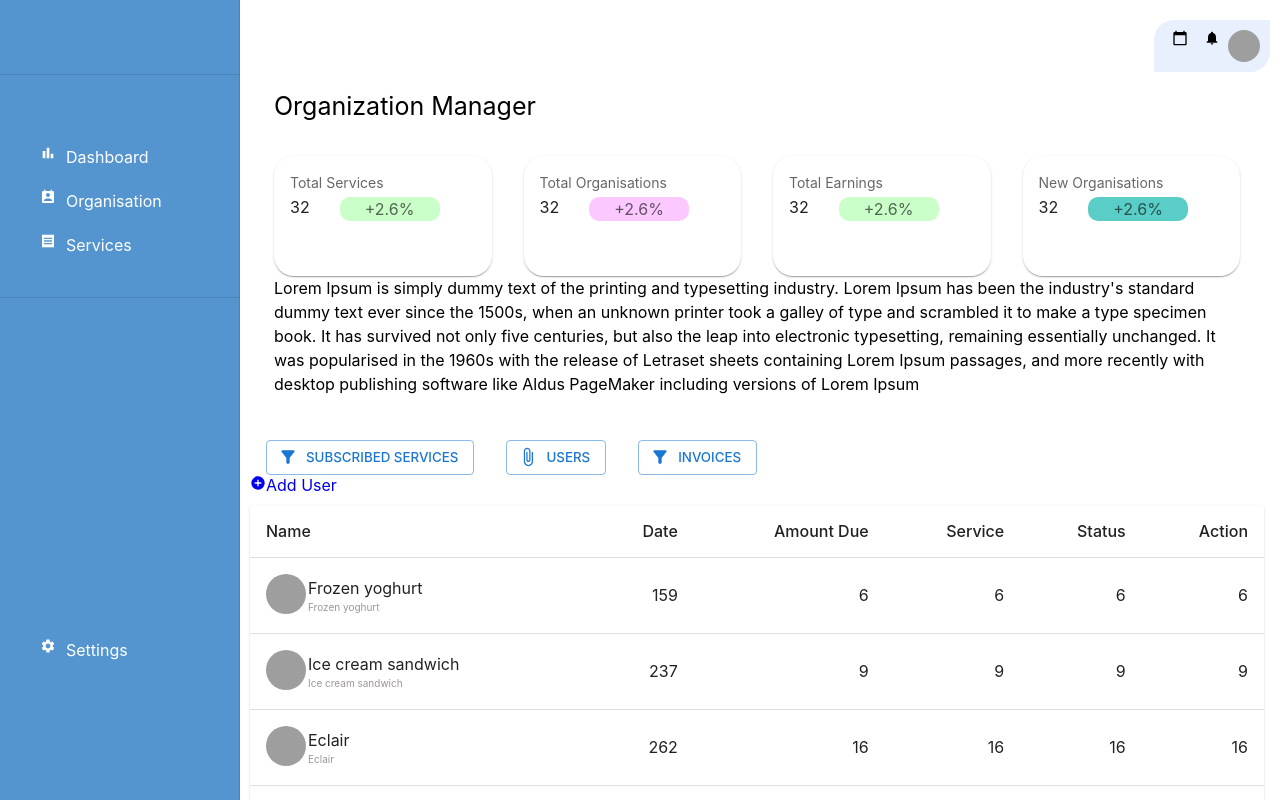
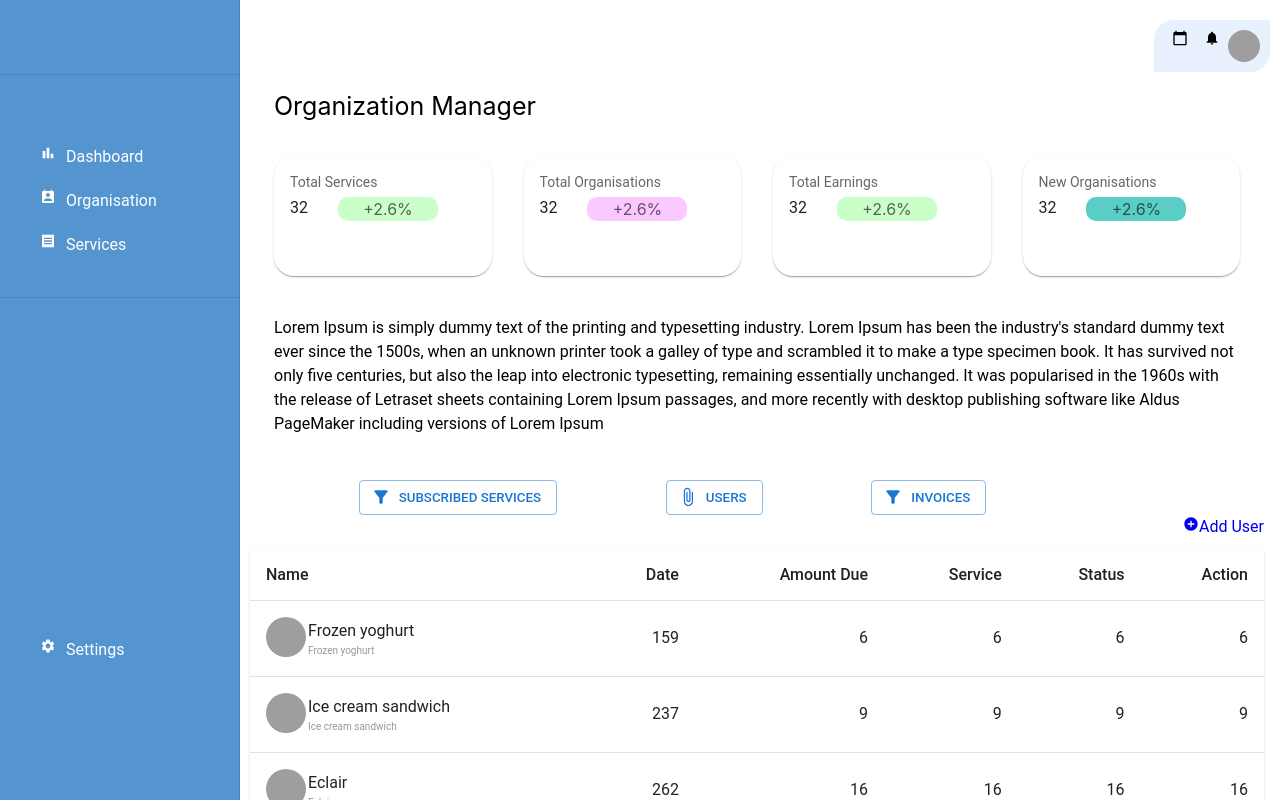
Before and after one commit to canjey/org, a React (Create React App) app: page /organizations/aboutpage in a window 1280 px wide. Shown: the top 800 px of the page. Built offline with nearby package versions, Linux system fonts and the light colour scheme; grey boxes are pictures that could not be loaded.

Commit message:
more design

```diff
--- a/src/App.js
+++ b/src/App.js
@@ -11,7 +11,7 @@ import AddUsers from './Containers/AddUsers';
 
 const theme = createTheme({
   typography: {
-    fontFamily: 'inter',
+    fontFamily: 'roboto',
     fontSize: '38px'
   },
 })
--- a/src/Components/AboutOrganization/About.js
+++ b/src/Components/AboutOrganization/About.js
@@ -113,7 +113,7 @@ export default function Stats() {
               </Card>
             </Grid>
           </Grid>
-          <Typography component="p">
+          <Typography component="p"sx={{marginTop:'40px'}}>
           Lorem Ipsum is simply dummy text of the printing and typesetting industry.
           Lorem Ipsum has been the industry's standard dummy text ever since the 1500s,
           when an unknown printer took a galley of type and scrambled it to make a type specimen book.
--- a/src/Components/AboutOrganization/Users.js
+++ b/src/Components/AboutOrganization/Users.js
@@ -24,13 +24,7 @@ function createData(name, calories, fat) {
   return {name, calories, fat};
 }
 
-const theme = createTheme({
-  typography: {
-    fontFamily: "inter",
-    fontSize: "30px"
-  },
-  overflow: 'hidden'
-});
+
 const rows = [
   createData("Frozen yoghurt", 159, 6.0, 24, 4.0),
   createData("Ice cream sandwich", 237, 9.0, 37, 4.3),
@@ -86,29 +80,29 @@ const StyledInputBase = styled(InputBase)(({theme}) => ({
 export default function UserTable() {
   return (
     <>
-      <ThemeProvider theme={theme}>
+
         <Box>
-          <Grid container columnSpacing={{ xs: 1, sm: 2, md: 3 }} justifyContent={'space-between'}>
+          <Grid container >
 
-            <Grid item xs={12} md={10}>
-              <Button sx={{marginX:"1rem"}} size={"medium"} variant={"outlined"} startIcon={<FilterAltIcon sx={{width: "20px"}}/>}>
+            <Grid item xs={12} md={10} sx={{display:'flex', justifyContent:'space-evenly' }}>
+              <Button  size={"medium"} variant={"outlined"} startIcon={<FilterAltIcon sx={{width: "20px"}}/>}>
                 Subscribed Services
               </Button>
-              <Button sx={{marginX:"1rem"}} size={"medium"} variant={"outlined"} startIcon={<AttachFileIcon sx={{width: "20px"}}/>}>
+              <Button  size={"medium"} variant={"outlined"} startIcon={<AttachFileIcon sx={{width: "20px"}}/>}>
                 Users
               </Button>
-              <Button sx={{marginX:"1rem"}} size={"medium"} variant={"outlined"} startIcon={<FilterAltIcon sx={{width: "20px"}}/>}>
+              <Button  size={"medium"} variant={"outlined"} startIcon={<FilterAltIcon sx={{width: "20px"}}/>}>
                 Invoices
               </Button>
             </Grid>
           </Grid>
-          <Grid item sm={4} md={12}>
-              <Link to="./adduser" style={{textDecoration: "none"}}>
+          <Typography component="p" sx={{float:'right'}}>
+              <Link to="./adduser" style={{textDecoration: "none", justifyContent:'flex-end'}}>
                 <AddCircleIcon />
                   Add User
 
               </Link>
-            </Grid>
+            </Typography>
 
           <Grid container>
             <Grid item sm={12}>
@@ -163,7 +157,7 @@ export default function UserTable() {
             </Grid>
           </Grid>
         </Box>
-      </ThemeProvider>
+
     </>
   );
 }
--- a/src/Components/AddOrganization/OrganizationForm.js
+++ b/src/Components/AddOrganization/OrganizationForm.js
@@ -9,7 +9,7 @@ import Button from '@mui/material/Button';
 
 export default function OrganizationForm() {
   return (
-    <Box sx={{width:'1200px'}}>
+    <Box>
     <Box
       component="form"
       sx={{
@@ -88,7 +88,7 @@ export default function OrganizationForm() {
           label="Document Description"
 
         />
-        <Button variant="contained" sx={{color:'white', marginTop:'20px'}}>Upload</Button>
+        <Button variant="contained" xs={12} sx={{color:'white', marginTop:'20px'}}>Upload</Button>
 
 
 
@@ -113,7 +113,7 @@ export default function OrganizationForm() {
 
         />
       </div>
-      <div style={{display:'flex', justifyContent:'space-between'}}>
+      <div style={{display:'flex', justifyContent:'space-evenly', marginTop:'30px'}}>
         <div>
       <Button variant="contained" sx={{color:'black', backgroundColor:'#E8F0FD'}}>Cancel</Button>
       </div>
--- a/src/Components/AddUsers/UserForm.js
+++ b/src/Components/AddUsers/UserForm.js
@@ -28,7 +28,7 @@ export default function UserForm() {
           required
           id="outlined-required"
           label="First Name"
-          sx={{width:500}}
+
         />
         <TextField
           required
@@ -113,7 +113,7 @@ export default function UserForm() {
 
         />
       </div>
-      <div style={{display:'flex', justifyContent:'space-between'}}>
+      <div style={{display:'flex', justifyContent:'space-evenly', marginTop:'20px'}}>
         <div>
       <Button variant="contained" sx={{color:'black', backgroundColor:'#E8F0FD'}}>Cancel</Button>
       </div>
--- a/src/Components/Organisation/OrgTable.js
+++ b/src/Components/Organisation/OrgTable.js
@@ -20,17 +20,12 @@ import Grid from "@mui/material/Grid";
 import Button from "@mui/material/Button";
 import FilterAltIcon from "@mui/icons-material/FilterAlt";
 
+
 function createData(name, calories, fat) {
   return {name, calories, fat};
 }
 
-const theme = createTheme({
-  typography: {
-    fontFamily: "inter",
-    fontSize: "30px"
-  },
-  overflow: 'hidden'
-});
+
 const rows = [
   createData("Frozen yoghurt", 159, 6.0, 24, 4.0),
   createData("Ice cream sandwich", 237, 9.0, 37, 4.3),
@@ -86,7 +81,7 @@ const StyledInputBase = styled(InputBase)(({theme}) => ({
 export default function OrgTable() {
   return (
     <>
-      <ThemeProvider theme={theme}>
+
         <Box>
           <Grid container columns={12} rowSpacing={2} columnSpacing={1}>
             <Grid item sm={8} md={10}>
@@ -189,7 +184,7 @@ export default function OrgTable() {
             </Grid>
           </Grid>
         </Box>
-      </ThemeProvider>
+
     </>
   );
 }
--- a/src/Components/Table.js
+++ b/src/Components/Table.js
@@ -12,6 +12,8 @@ import AddCircleIcon from "@mui/icons-material/AddCircle";
 import Avatar from "@mui/material/Avatar";
 import Box from '@mui/material/Box';
 import {Link} from "react-router-dom";
+
+import Layout from "../Components/Layout";
 
 
 function createData(name, calories, fat) {
@@ -29,6 +31,7 @@ const rows = [
 export default function OrgTable() {
   return (
     <>
+ <Layout>
       <Box>
         <Typography
           align="left"
@@ -94,6 +97,7 @@ export default function OrgTable() {
           </TableBody>
         </Table>
       </TableContainer>
+       </Layout>
     </>
   );
 }
```
Also changed, not shown: src/Components/Layout.js (line endings or trailing spaces), src/Components/Organisation/Stats.js (line endings or trailing spaces), src/Containers/Dashboard/index.js (line endings or trailing spaces).
